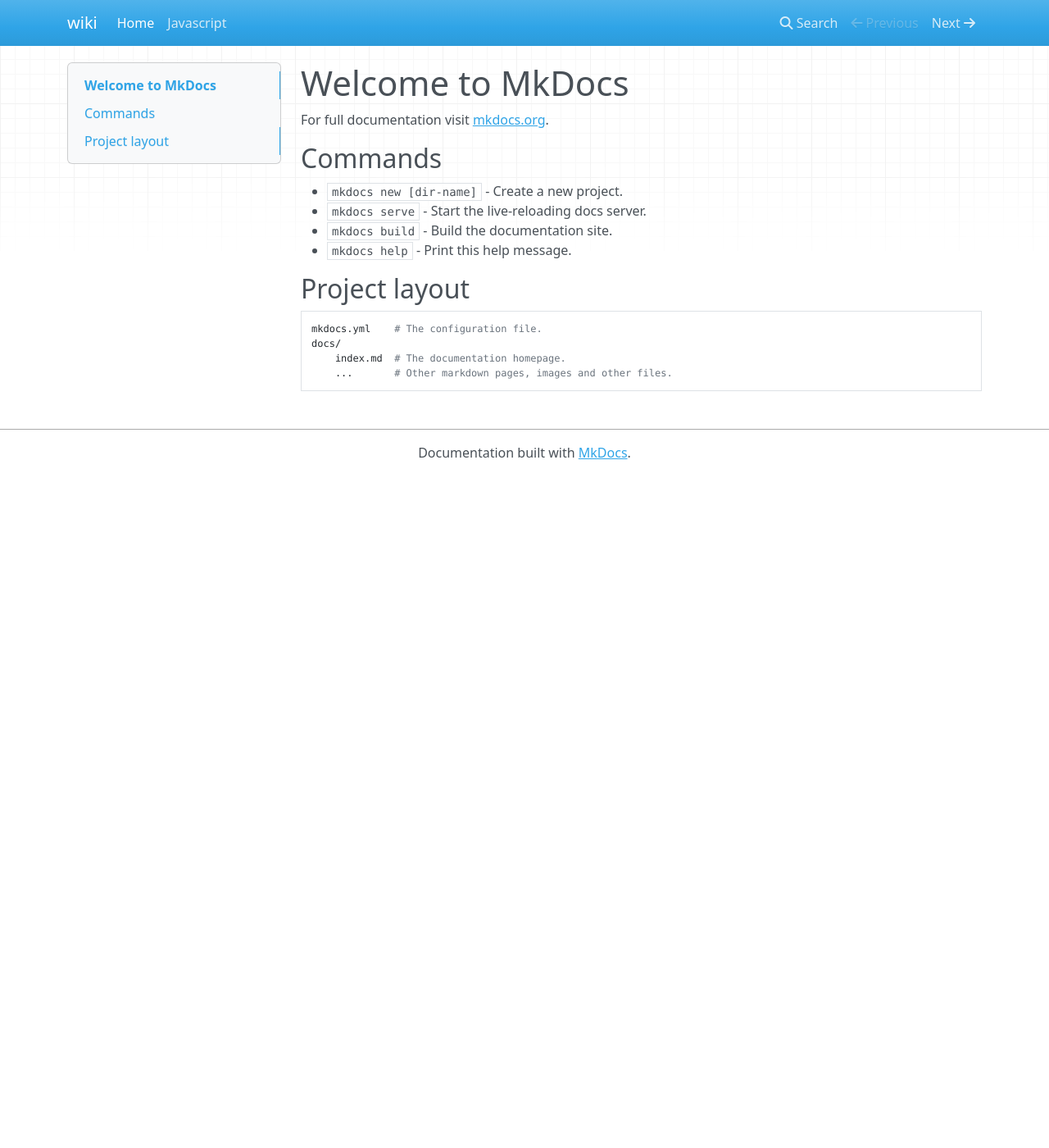
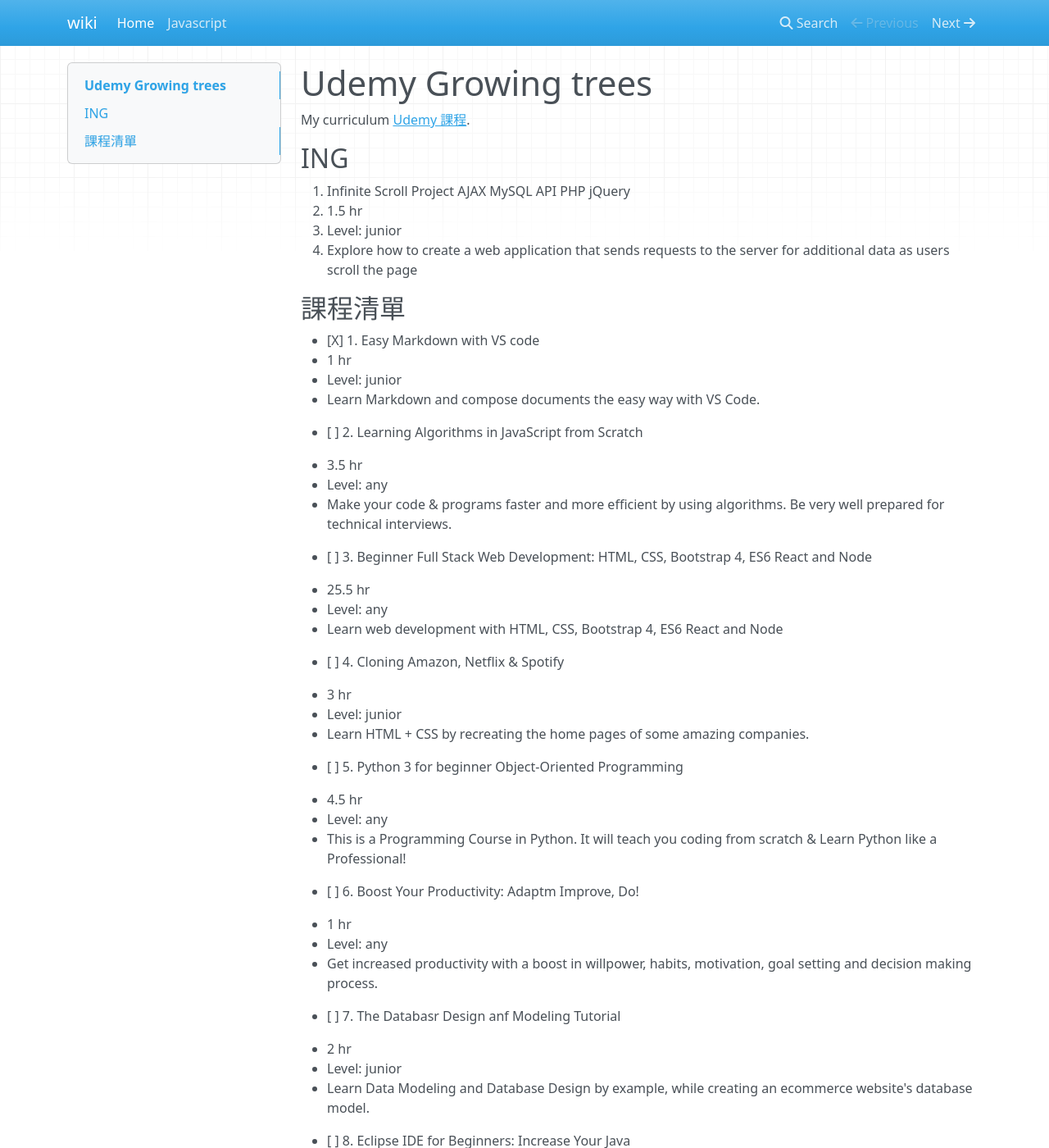
Before and after one commit to JiajunChou/wiki, an MkDocs documentation site: the page built from docs/index.md, in a window 1280 px wide and 1400 px high. Shown: the whole window at 82% size. Built offline with MkDocs 1.6.1, drawn with Linux system fonts in a browser that asks for light colours; nearby versions of some CDN libraries; old or Windows-style settings are respelled for this version of MkDocs; some of the changed text lies outside the part shown.

Commit message:
Add course list

```diff
--- a/docs/index.md
+++ b/docs/index.md
@@ -1,17 +1,73 @@
-# Welcome to MkDocs
+# Udemy Growing trees
 
-For full documentation visit [mkdocs.org](http://mkdocs.org).
+My curriculum  [Udemy 課程](https://www.udemy.com/home/my-courses/learning/).
 
-## Commands
+## ING
 
-* `mkdocs new [dir-name]` - Create a new project.
-* `mkdocs serve` - Start the live-reloading docs server.
-* `mkdocs build` - Build the documentation site.
-* `mkdocs help` - Print this help message.
+1. Infinite Scroll Project AJAX MySQL API PHP jQuery
+  * 1.5 hr
+  * Level: junior
+  * Explore how to create a web application that sends requests to the server for additional data as users scroll the page
 
-## Project layout
+## 課程清單
 
-    mkdocs.yml    # The configuration file.
-    docs/
-        index.md  # The documentation homepage.
-        ...       # Other markdown pages, images and other files.
+- [X] 1. Easy Markdown with VS code
+  * 1 hr
+  * Level: junior
+  * Learn Markdown and compose documents the easy way with VS Code.
+
+- [ ] 2. Learning Algorithms in JavaScript from Scratch
+  * 3.5 hr
+  * Level: any
+  * Make your code & programs faster and more efficient by using algorithms. Be very well prepared for technical interviews.
+
+- [ ] 3. Beginner Full Stack Web Development: HTML, CSS, Bootstrap 4, ES6 React and Node
+  * 25.5 hr
+  * Level: any
+  * Learn web development with HTML, CSS, Bootstrap 4, ES6 React and Node
+
+- [ ] 4. Cloning Amazon, Netflix & Spotify
+  * 3 hr
+  * Level: junior
+  * Learn HTML + CSS by recreating the home pages of some amazing companies.
+
+- [ ] 5. Python 3 for beginner Object-Oriented Programming
+  * 4.5 hr
+  * Level: any
+  * This is a Programming Course in Python. It will teach you coding from scratch & Learn Python like a Professional!
+
+- [ ] 6. Boost Your Productivity: Adaptm Improve, Do!
+  * 1 hr
+  * Level: any
+  * Get increased productivity with a boost in willpower, habits, motivation, goal setting and decision making process.
+
+- [ ] 7. The Databasr Design anf Modeling Tutorial
+  * 2 hr
+  * Level: junior
+  * Learn Data Modeling and Database Design by example, while creating an ecommerce website's database model.
+
+- [ ] 8. Eclipse IDE for Beginners: Increase Your Java
+  * 1 hr
+  * Level:junior
+  * This course delivers the step-by-step guidance to help you master the core topics and techniques with Eclipse.
+
+
+- [ ] 9. AWS Essentials
+  * 6 hr
+  * Level: junior
+  * Get started using AWS's core services.
+
+- [ ] 10. The Total Kotlin Course: Learn Korlin Today
+  * 3.5 hr
+  * Level: junior
+  * Develop Real World Applications with Kotlin, the Number One Programming Language for Modern Multi-platform Applications
+
+- [ ] 11. Learn C# by building Applications
+  * 13.5 hr
+  * Level: any
+  * Learn C# 6 and C# 7 by understanding the core concepts and then using them to build real world C# console applications.
+
+- [ ] 12. The Complete Regular Expressions Course with
+  * 1 hr
+  * Level: any
+  * Learn All Regular Expressions for PHP Javascript Python Java Ruby Perl and Unix systems with exercises from scratch.
```
